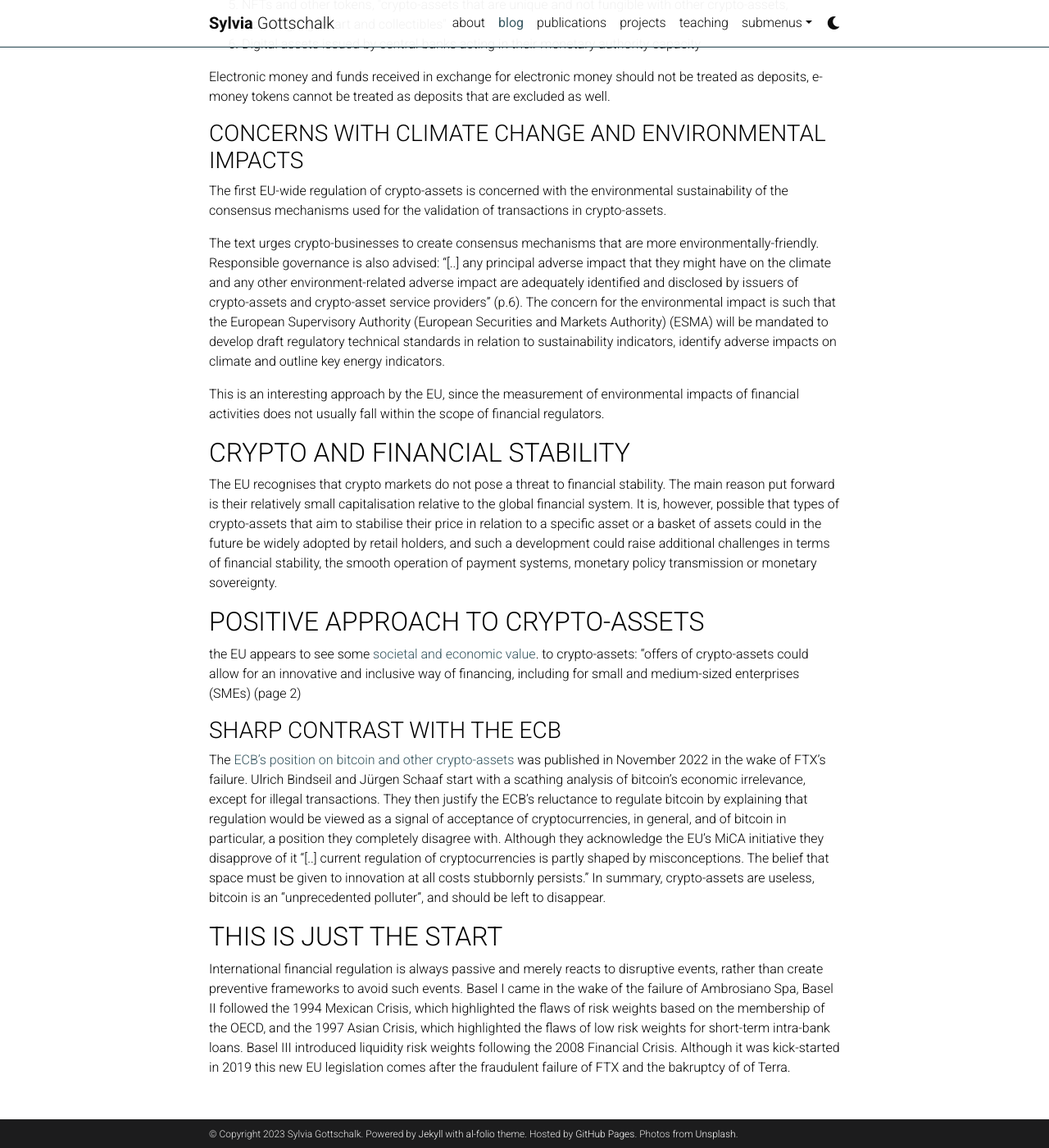
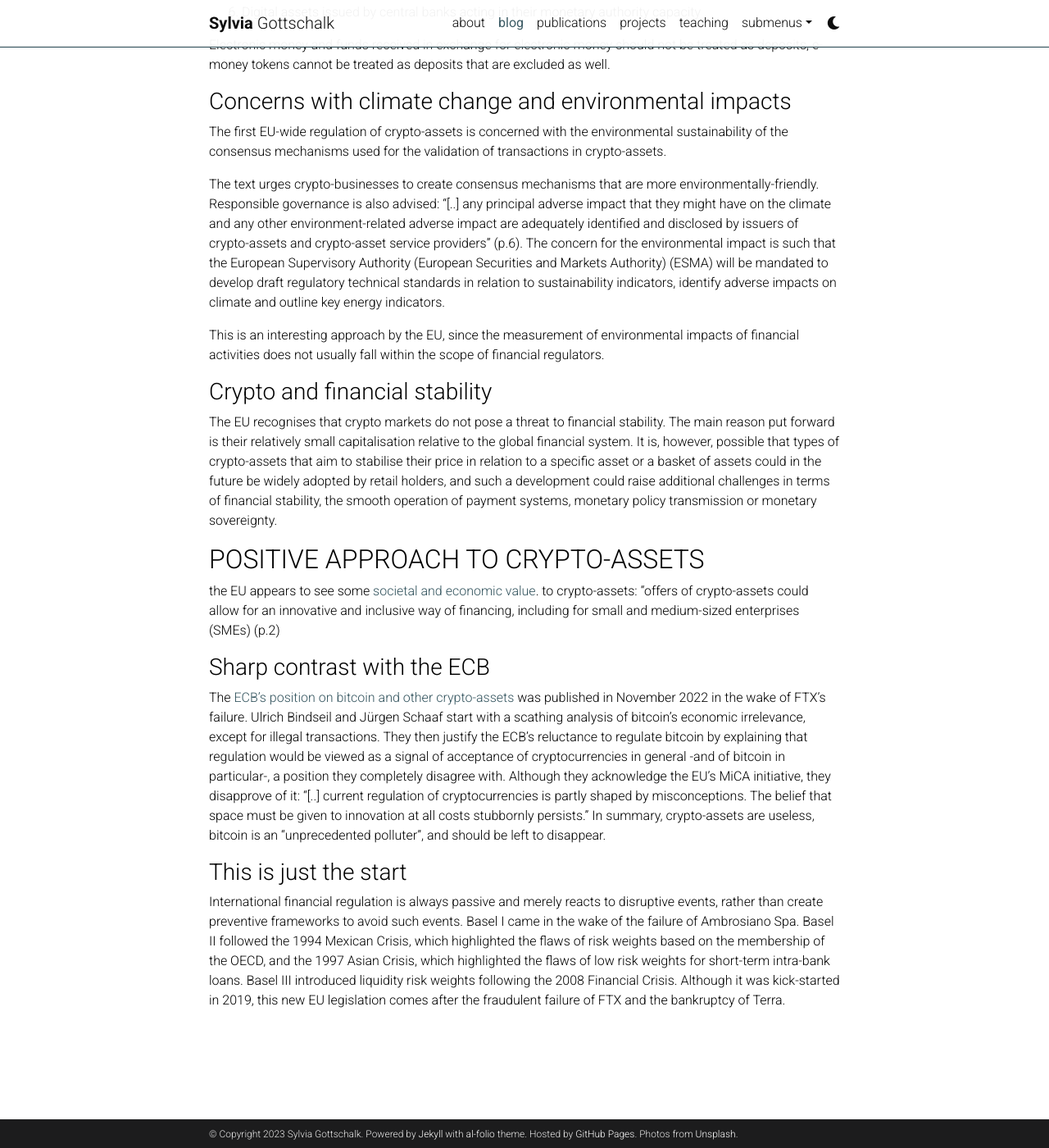
Before and after one commit to sdgottschalk/sgottschalk.io, a Jekyll site: the page built from _posts/2023-03-20-table-of-contents.md, in a window 1280 px wide and 1400 px high, scrolled down 795 px. Shown: the whole window at 82% size. Built offline with Jekyll 4.4.1, drawn with Linux system fonts in a browser that asks for light colours; comment, search, counter and statistics services are not loaded; a style sheet for code colours, icons or effects is not loaded; some of the changed text lies outside the part shown.

Commit message:
Update 2023-03-20-table-of-contents.md

```diff
--- a/_posts/2023-03-20-table-of-contents.md
+++ b/_posts/2023-03-20-table-of-contents.md
@@ -28,7 +28,7 @@ The Act [excludes many crypto-assets]( https://data.consilium.europa.eu/doc/docu
 Electronic money and funds received in exchange for electronic money should not be treated as deposits, e-money tokens cannot be treated as deposits that are excluded as well.
 
 
-### CONCERNS WITH CLIMATE CHANGE AND ENVIRONMENTAL IMPACTS
+### Concerns with climate change and environmental impacts
 
 The first EU-wide regulation of crypto-assets is concerned with the environmental sustainability of the consensus mechanisms used for the validation of transactions in crypto-assets.
 
@@ -37,7 +37,7 @@ The text urges crypto-businesses to create consensus mechanisms that are more en
 This is an interesting approach by the EU, since the measurement of environmental impacts of financial activities does not usually fall within the scope of financial regulators.
 
 
-## CRYPTO AND FINANCIAL STABILITY
+### Crypto and financial stability
 
 The EU recognises that crypto markets do not pose a threat to financial stability. The main reason put forward is their relatively small capitalisation relative to the global financial system. It is, however, possible that types of crypto-assets that
 aim to stabilise their price in relation to a specific asset or a basket of assets could in the
@@ -48,12 +48,12 @@ monetary policy transmission or monetary sovereignty.
 ## POSITIVE APPROACH TO CRYPTO-ASSETS
 
 the EU appears to see some [societal and economic value](https://data.consilium.europa.eu/doc/document/PE-54-2022-INIT/en/pdf).
-to crypto-assets: “offers of crypto-assets could allow for an innovative and inclusive way of financing, including for small and medium-sized enterprises (SMEs) (page 2)
+to crypto-assets: “offers of crypto-assets could allow for an innovative and inclusive way of financing, including for small and medium-sized enterprises (SMEs) (p.2)
 
-### SHARP CONTRAST WITH THE ECB
+### Sharp contrast with the ECB
 
-The [ECB’s position on bitcoin and other crypto-assets](https://www.ecb.europa.eu/press/blog/date/2022/html/ecb.blog221130~5301eecd19.en.html) was published in November 2022 in the wake of FTX’s failure. Ulrich Bindseil and Jürgen Schaaf start with a scathing analysis of bitcoin’s economic irrelevance, except for illegal transactions.  They then justify the ECB’s reluctance to regulate bitcoin by explaining that regulation would be viewed as a signal of acceptance of cryptocurrencies, in general, and of bitcoin in particular, a position they completely disagree with. Although they acknowledge the EU’s MiCA initiative they disapprove of it “[..] current regulation of cryptocurrencies is partly shaped by misconceptions. The belief that space must be given to innovation at all costs stubbornly persists.” In summary, crypto-assets are useless, bitcoin is an “unprecedented polluter”, and should be left to disappear.
+The [ECB’s position on bitcoin and other crypto-assets](https://www.ecb.europa.eu/press/blog/date/2022/html/ecb.blog221130~5301eecd19.en.html) was published in November 2022 in the wake of FTX’s failure. Ulrich Bindseil and Jürgen Schaaf start with a scathing analysis of bitcoin’s economic irrelevance, except for illegal transactions.  They then justify the ECB’s reluctance to regulate bitcoin by explaining that regulation would be viewed as a signal of acceptance of cryptocurrencies in general -and of bitcoin in particular-, a position they completely disagree with. Although they acknowledge the EU’s MiCA initiative, they disapprove of it: “[..] current regulation of cryptocurrencies is partly shaped by misconceptions. The belief that space must be given to innovation at all costs stubbornly persists.” In summary, crypto-assets are useless, bitcoin is an “unprecedented polluter”, and should be left to disappear.
 
-## THIS IS JUST THE START
+### This is just the start
 
-International financial regulation is always passive and merely reacts to disruptive events, rather than create preventive frameworks to avoid such events. Basel I came in the wake of the failure of Ambrosiano Spa, Basel II followed the 1994 Mexican Crisis, which highlighted the flaws of risk weights based on the membership of the OECD, and the 1997 Asian Crisis, which highlighted the flaws of low risk weights for short-term intra-bank loans. Basel III introduced liquidity risk weights following the 2008 Financial Crisis. Although it was kick-started in 2019 this new EU legislation comes after the fraudulent failure of FTX and the bakruptcy of of Terra.
+International financial regulation is always passive and merely reacts to disruptive events, rather than create preventive frameworks to avoid such events. Basel I came in the wake of the failure of Ambrosiano Spa. Basel II followed the 1994 Mexican Crisis, which highlighted the flaws of risk weights based on the membership of the OECD, and the 1997 Asian Crisis, which highlighted the flaws of low risk weights for short-term intra-bank loans. Basel III introduced liquidity risk weights following the 2008 Financial Crisis. Although it was kick-started in 2019, this new EU legislation comes after the fraudulent failure of FTX and the bankruptcy of Terra.
```
Also changed, not shown: other parts of _posts/2023-03-20-table-of-contents.md (+1 -1 lines).
